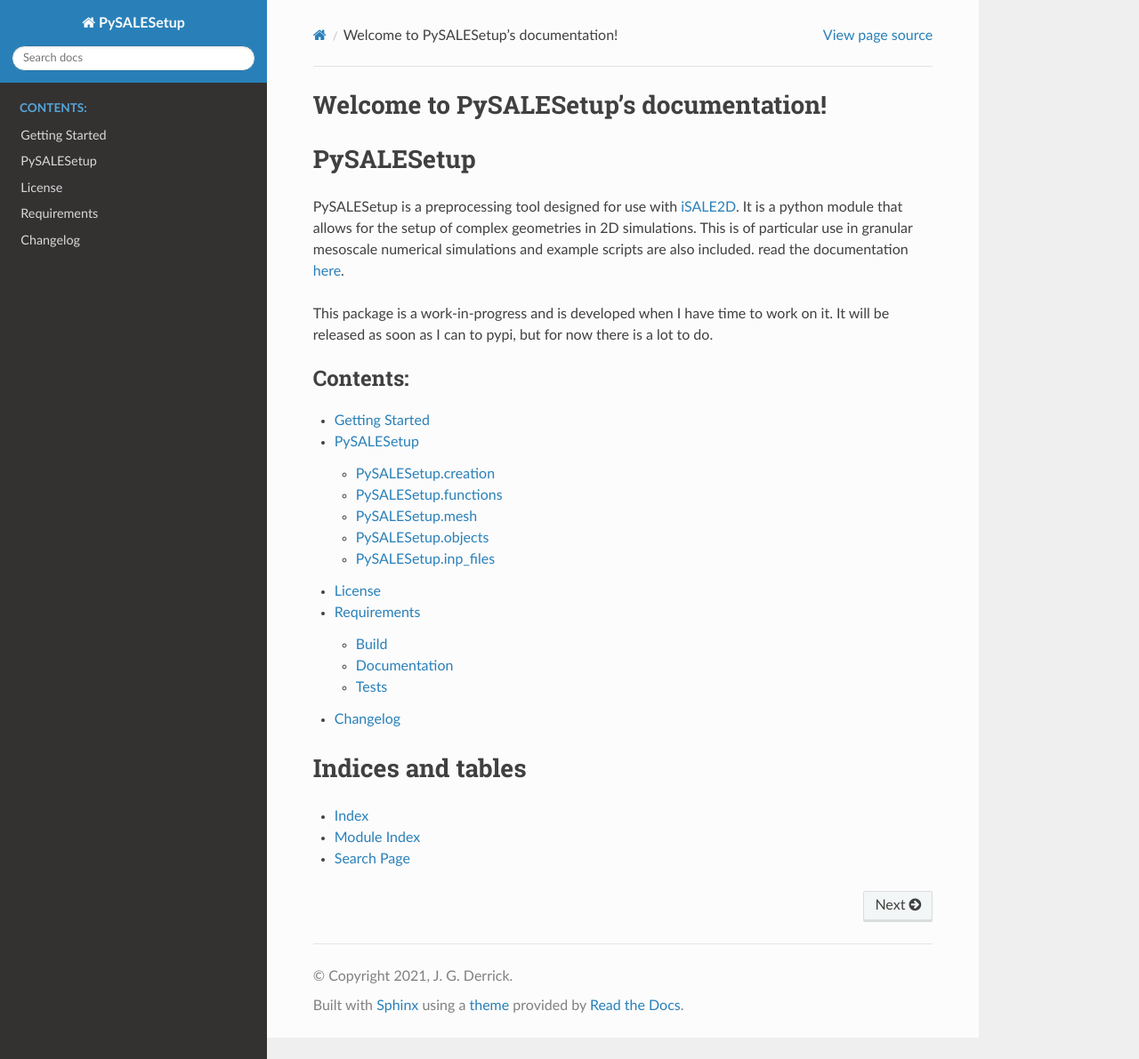
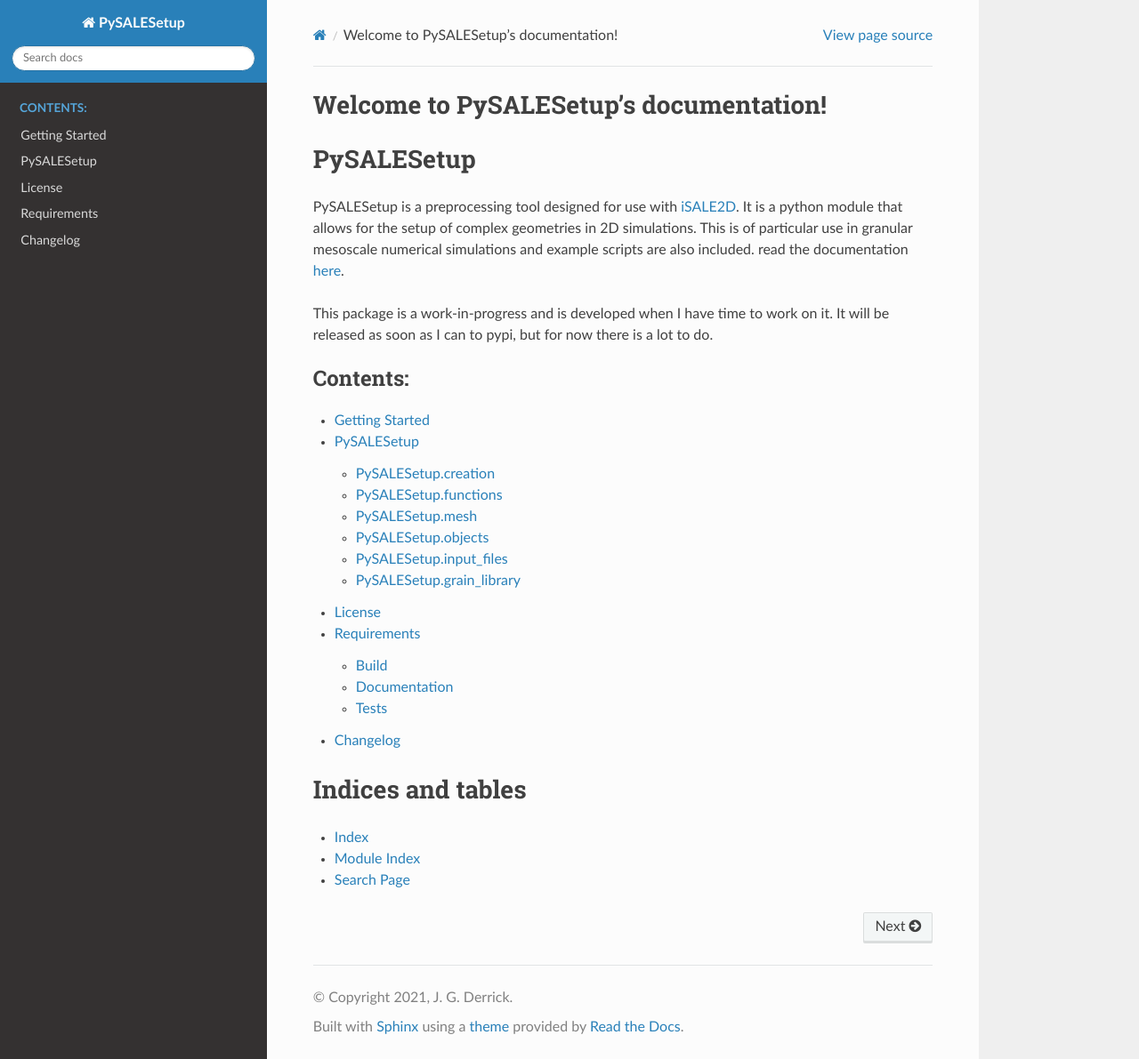
Before and after one commit to jgd10/PySALESetup, a Sphinx documentation site: the page built from docs/source/index.rst, in a window 1280 px wide and 1191 px high. Shown: the whole window at 89% size. Built offline with Sphinx 7.4.7 and the Read the Docs theme 2.0.0, drawn with Linux system fonts in a browser that asks for light colours.

Commit message:
updated docs to match changes

```diff
--- a/docs/source/PySALESetup.rst
+++ b/docs/source/PySALESetup.rst
@@ -33,10 +33,19 @@ PySALESetup.objects
    :undoc-members:
    :show-inheritance:
 
-PySALESetup.inp_files
----------------------
+PySALESetup.input_files
+-----------------------
 
-.. automodule:: PySALESetup.inp_files
+.. automodule:: PySALESetup.input_files
    :members:
    :undoc-members:
    :show-inheritance:
+
+
+PySALESetup.grain_library
+-------------------------
+
+.. automodule:: PySALESetup.grain_library
+   :members:
+   :undoc-members:
+   :show-inheritance:
```
